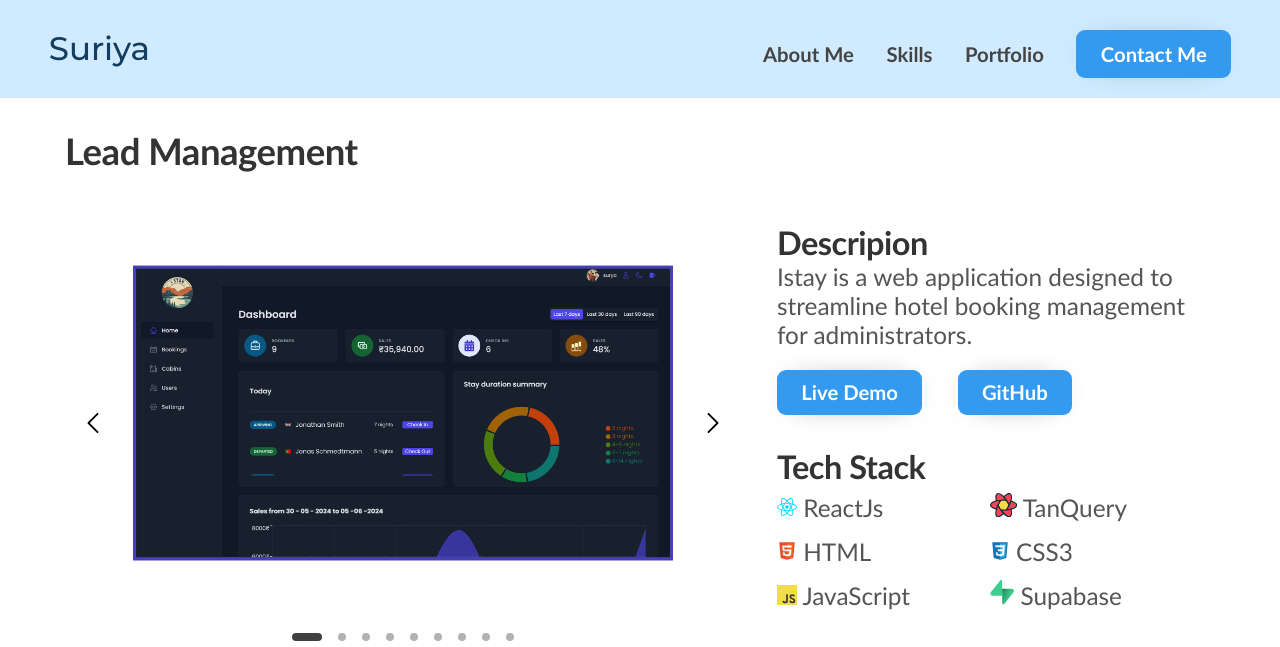
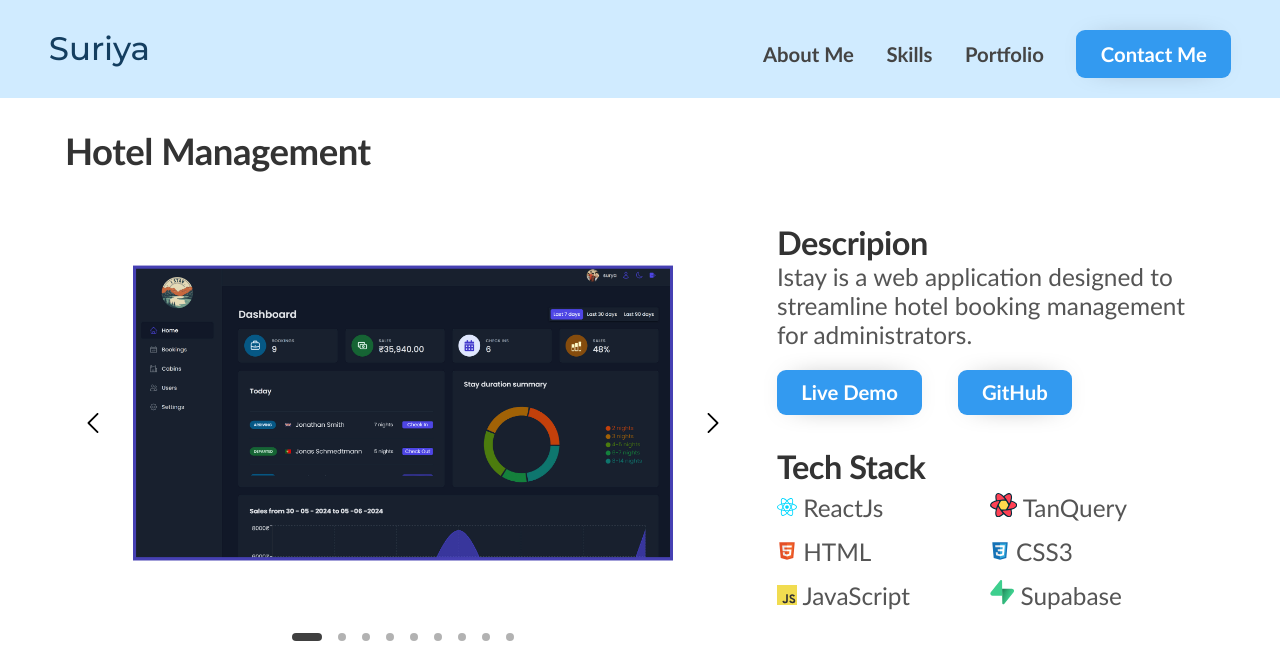
Before and after one commit to surya-webdev/portfolio, a plain HTML site: page leadx.html in a window 1280 px wide. Shown: the top 647 px of the page. Drawn offline with nearby package versions, Linux system fonts and the light colour scheme.

Commit message:
title fix

```diff
--- a/leadx.html
+++ b/leadx.html
@@ -52,7 +52,7 @@
     <main>
       <section class="portfolio-details-top">
         <div class="mx-5 my-3 mb-4">
-          <h2 class="heading-secondary">Lead Management</h2>
+          <h2 class="heading-secondary">Hotel Management</h2>
         </div>
         <div class="container portfolio-details-grid">
           <!-- Image Box -->
```
